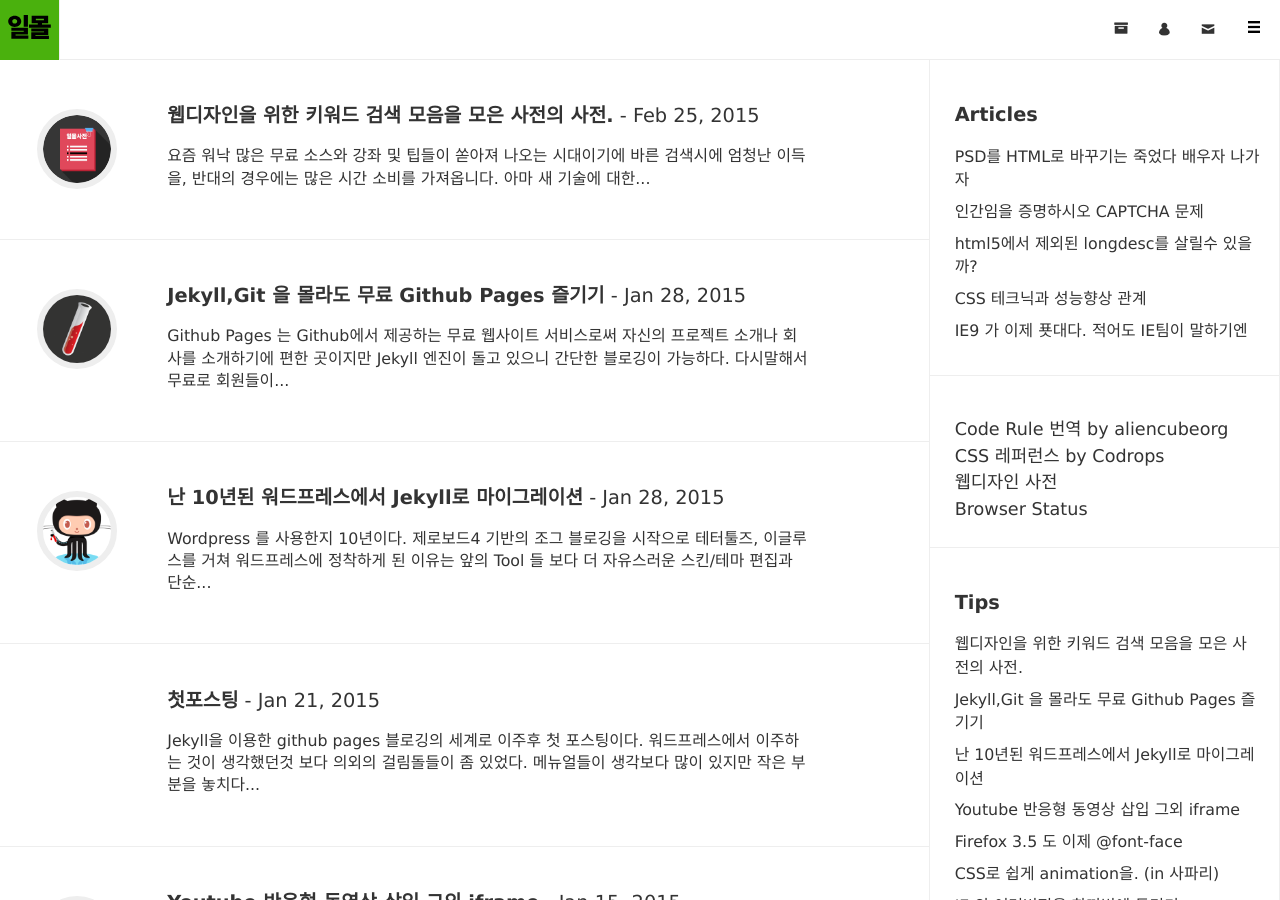
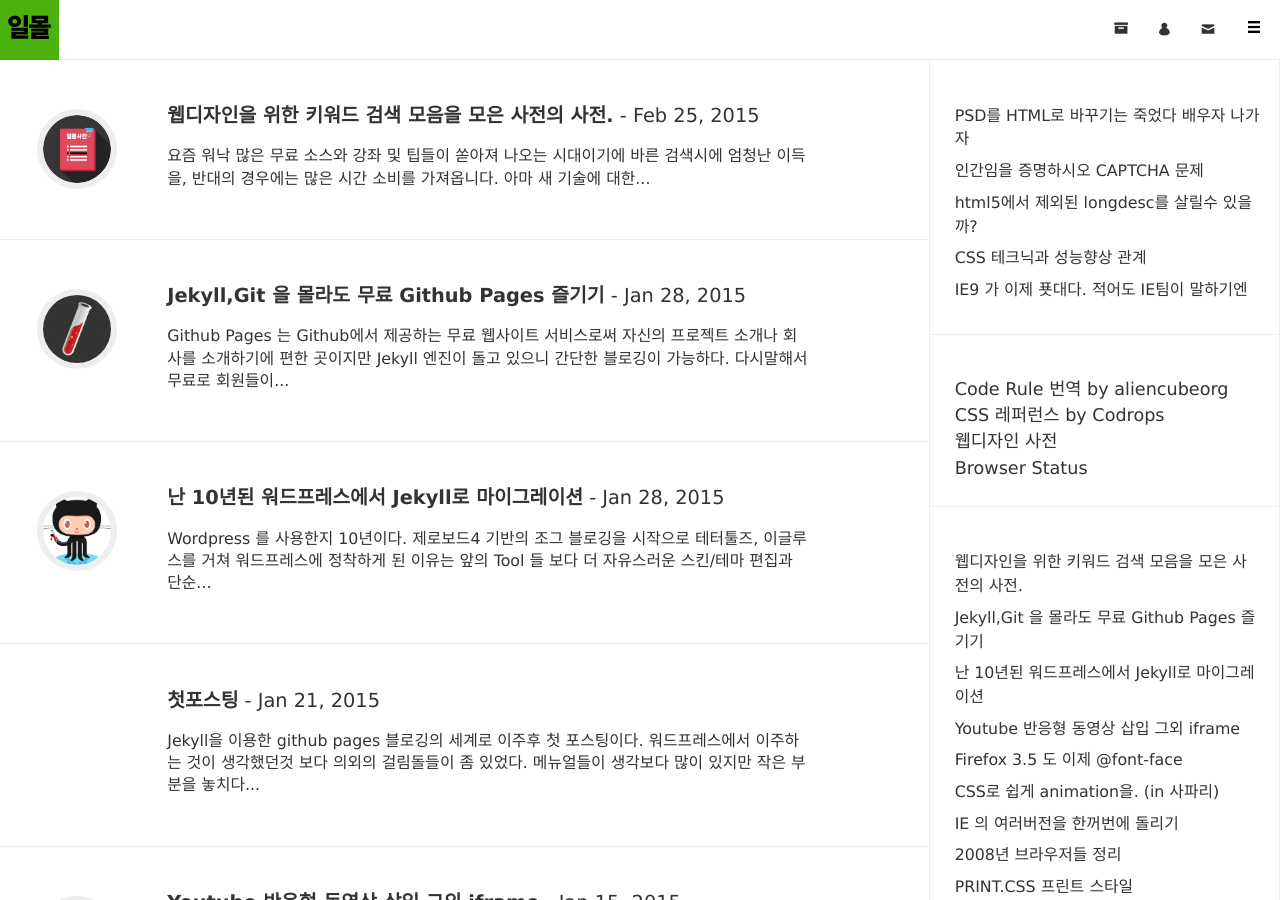
Before and after one commit to ilmol/ilmol.github.io, a Jekyll site: the page built from index.html, in a window 1280 px wide and 900 px high. Built offline with Jekyll 4.4.1, drawn with Linux system fonts in a browser that asks for light colours; Markdown is read by kramdown in place of the engine named in the settings; the list of posts is cut into pages by our own code.

Commit message:
alt change

```diff
--- a/_includes/sidebar.html
+++ b/_includes/sidebar.html
@@ -14,5 +14,5 @@
 <li><a href="/etc/">ETC</a></li>
 </ul>
 </aside>
-<input type="checkbox" id="cat-trigger" class="cat-trigger" />
+<input type="checkbox" id="cat-trigger" class="cat-trigger" aria-label="navigation menu" aria-hidden="true">
 <label for="cat-trigger"></label>
--- a/index.html
+++ b/index.html
@@ -8,7 +8,7 @@
 <li>
 <h3><a href="{{ post.url | prepend: site.baseurl }}">{{ post.title }}</a> - {{ post.date | date: "%b %-d, %Y" }}</h3>
 <p>{{ post.content | strip_html | truncatewords:25 }}</p>{% if post.thumbnail %}
-<a href="{{ post.url | prepend: site.baseurl }}"><img src="/assets/img/thumb/{{ post.thumbnail }}" roll="thumbnail"></a>{% endif %}
+<a href="{{ post.url | prepend: site.baseurl }}"><img src="/assets/img/thumb/{{ post.thumbnail }}" alt=""></a>{% endif %}
 </li>
 {% endfor %}
 </ul>
@@ -24,8 +24,7 @@
 </article>
 
 <aside>
-<ul>
-<h3>Articles</h3>{% for article in site.categories.article limit:5 %}
+<ul>{% for article in site.categories.article limit:5 %}
 <li>
 <h4><a href="{{ article.url }}">{{ article.title }}</a></h4>
 </li>
@@ -37,8 +36,7 @@
 	<li><a href="http://ilmol.com/2015/02/%EC%9B%B9%EB%94%94%EC%9E%90%EC%9D%B8%20%EC%82%AC%EC%A0%84.html">웹디자인 사전</a></li>
 	<li>Browser Status</li>
 </ul>
-<ul>
-<h3>Tips</h3>{% for tip in site.categories.tip limit:10 %}
+<ul>{% for tip in site.categories.tip limit:10 %}
 <li>
 <h4><a href="{{ tip.url }}">{{ tip.title }}</a></h4>
 </li>
```
